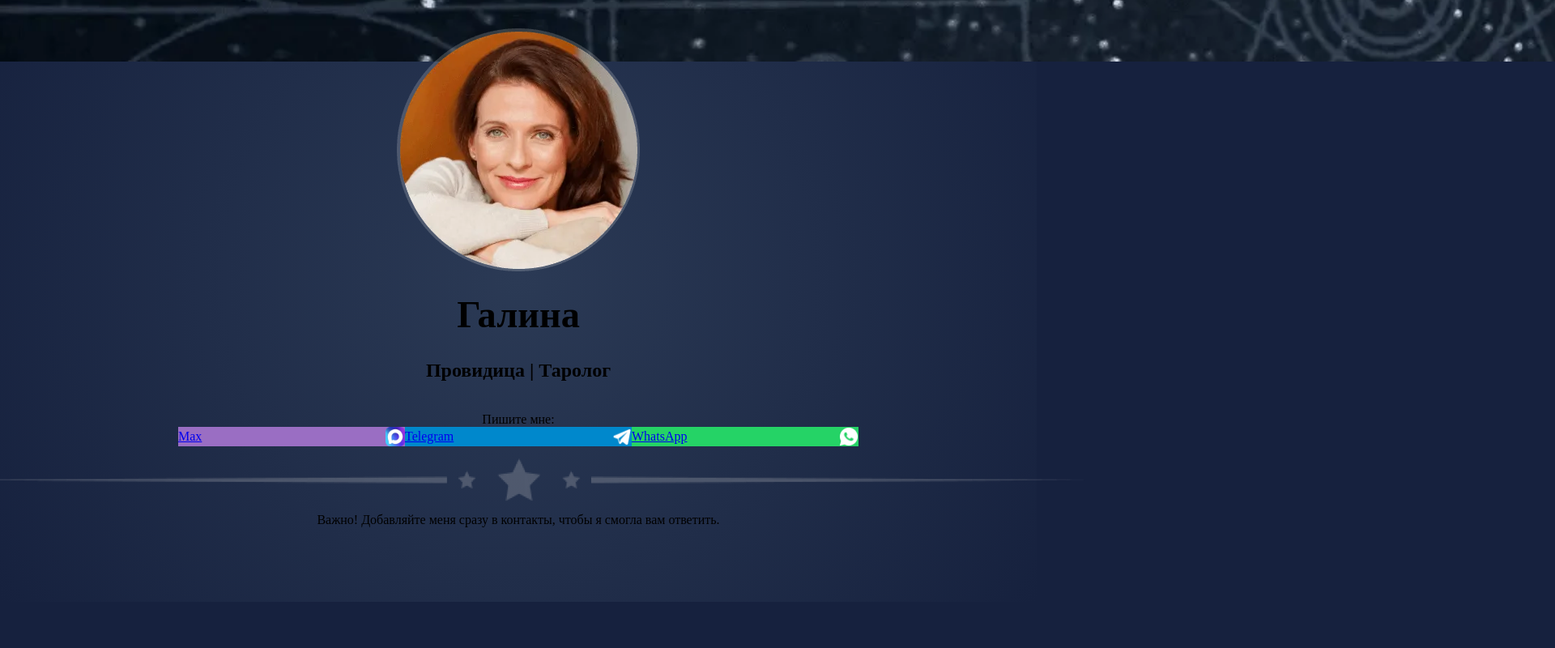
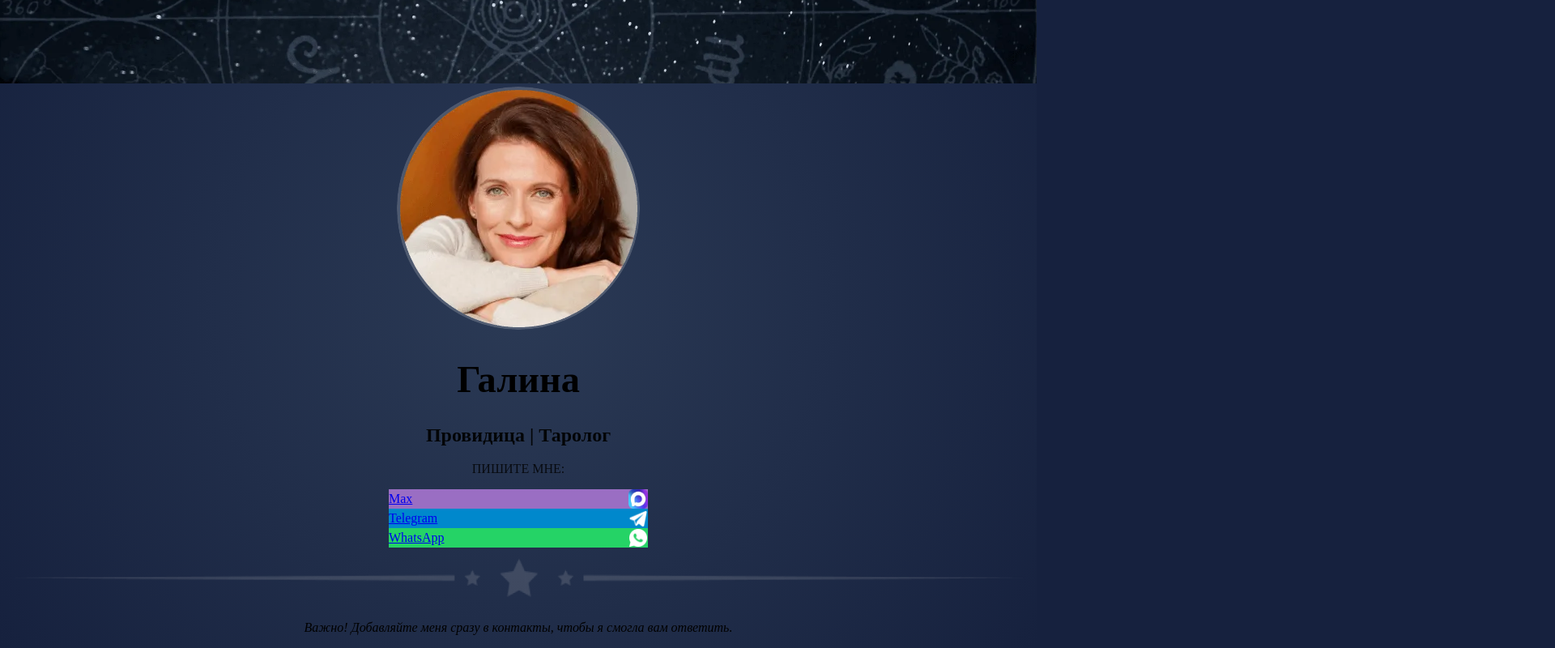
Before and after one commit to WorldTradeCom/next-tarolog, a Next.js app: page / in a window 1280 px wide. Shown: the part 57-857 px from the top of the page at 81% size, 1920 px wide, since content can reach past the window. Before the commit the page ends 800 px from the top, so only its background shows below. Built offline with nearby package versions, Linux system fonts and the light colour scheme.

Commit message:
Update VisitCard.tsx

```diff
--- a/components/VisitCard.tsx
+++ b/components/VisitCard.tsx
@@ -8,48 +8,62 @@ interface VisitCardProps {
 
 export default function VisitCard({config, label}: VisitCardProps) {
 	return (
-		<main className="backgorud_gradient">
-			<div>
-				<header>
+		<main className="backgorud_gradient min-h-screen w-full overflow-x-hidden">
+			<div className="relative w-full">
+				<header className="relative w-full h-[20vh] md:h-[25vh]">
 					<Image
 						src="/images/header_background.webp"
 						alt="Background"
-						width={3456}
-						height={753}
-						className="h-2/12 md:h-1/4 absolute z-0 object-cover"
+						fill
+						className="z-0 object-cover"
 						priority
 					/>
 				</header>
-				<div className="min-h-screen text-white">
-					<div className="flex flex-col justify-center items-center h-screen text-center relative">
+
+				<div className="flex flex-col items-center px-4 -mt-20 sm:-mt-32 relative z-10">
+					{/* Аватарка */}
+					<div className="relative mb-4">
 						<Image
 							src="/images/avatar.webp"
 							alt="Avatar"
 							width={300}
 							height={300}
-							className="z-10 w-40 h-40 sm:w-72 sm:h-72"
+							className="w-44 h-44 sm:w-72 sm:h-72 rounded-full border-4 border-white/10 shadow-2xl"
 						/>
-						<div className="text-center z-20">
-							<h1 className="text-[2.9rem] leading-none mt-4 font-normal">Галина</h1>
-							<h2 className="text-3xl font-normal">Провидица <span className="text-2xl">|</span> Таролог</h2>
-							<br/>
-							<span className="text-2xl">Пишите мне:</span>
-						</div>
+					</div>
 
-						<div className="flex flex-wrap justify-center gap-4 mt-4 z-20">
-							<SocialButton type="max" color="#9A6EC3" config={config} />
-							<SocialButton type="telegram" color="#0088cc" config={config} />
-							<SocialButton type="whatsapp" color="#25d366" config={config} />
-						</div>
+					{/* Заголовки */}
+					<div className="text-center text-white mb-6">
+						<h1 className="text-[2.9rem] leading-none mb-2 font-medium">Галина</h1>
+						<h2 className="text-3xl font-light opacity-90">
+							Провидица <span className="text-2xl mx-1">|</span> Таролог
+						</h2>
+						<p className="text-xl mt-8 opacity-80 uppercase tracking-widest">Пишите мне:</p>
+					</div>
 
+					{/* Кнопки — теперь строго в колонку */}
+					<div className="flex flex-col gap-4 w-full max-w-[320px]">
+						<SocialButton type="max" color="#9A6EC3" config={config} />
+						<SocialButton type="telegram" color="#0088cc" config={config} />
+						<SocialButton type="whatsapp" color="#25d366" config={config} />
+					</div>
+
+					{/* Разделитель */}
+					<div className="mt-8 w-full max-w-lg flex justify-center">
 						<Image
 							src="/images/star_line.webp"
 							alt="Star Line"
 							width={1432}
 							height={82}
-							className="py-4 z-20 w-auto"
+							className="w-full h-auto opacity-70"
 						/>
-						<span className="text-1xl md:text-2xl px-4 z-20">{label}</span>
+					</div>
+
+					{/* Нижняя плашка */}
+					<div className="mt-6 mb-12 text-center">
+						<p className="text-lg md:text-xl text-white/80 max-w-sm px-4 italic leading-relaxed">
+							{label}
+						</p>
 					</div>
 				</div>
 			</div>
```
